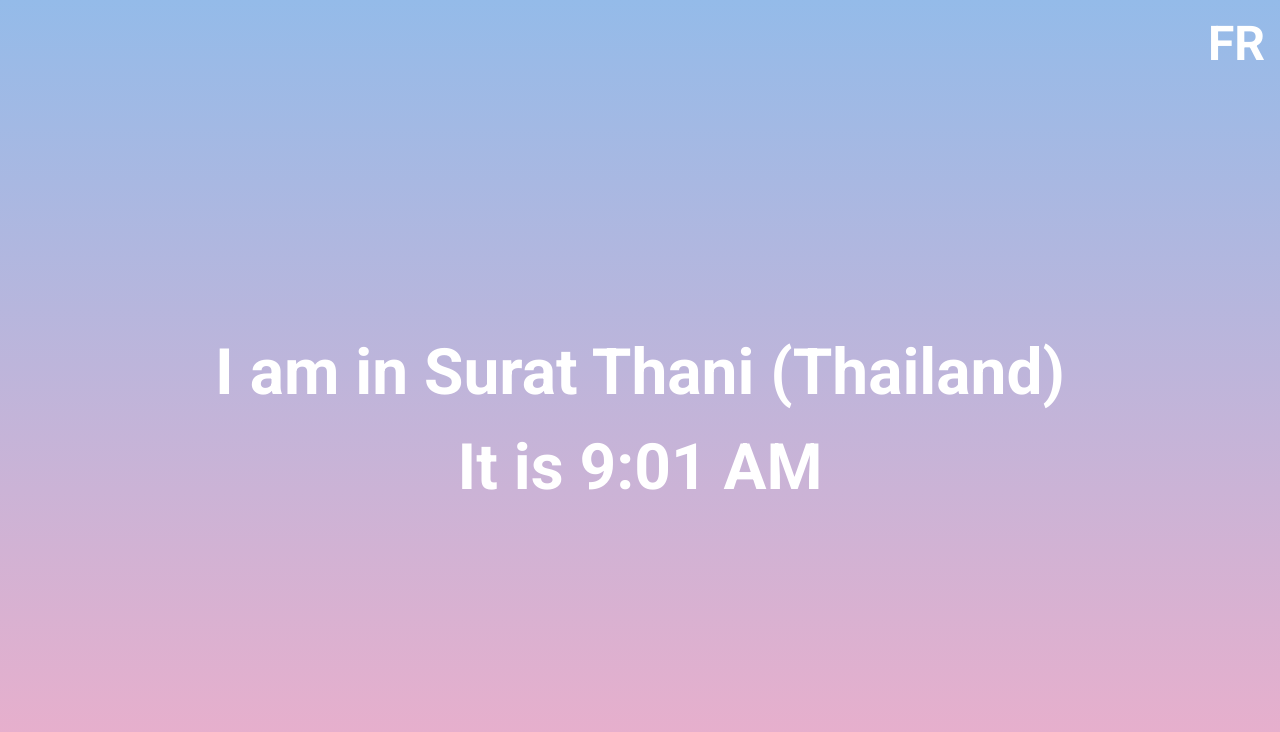
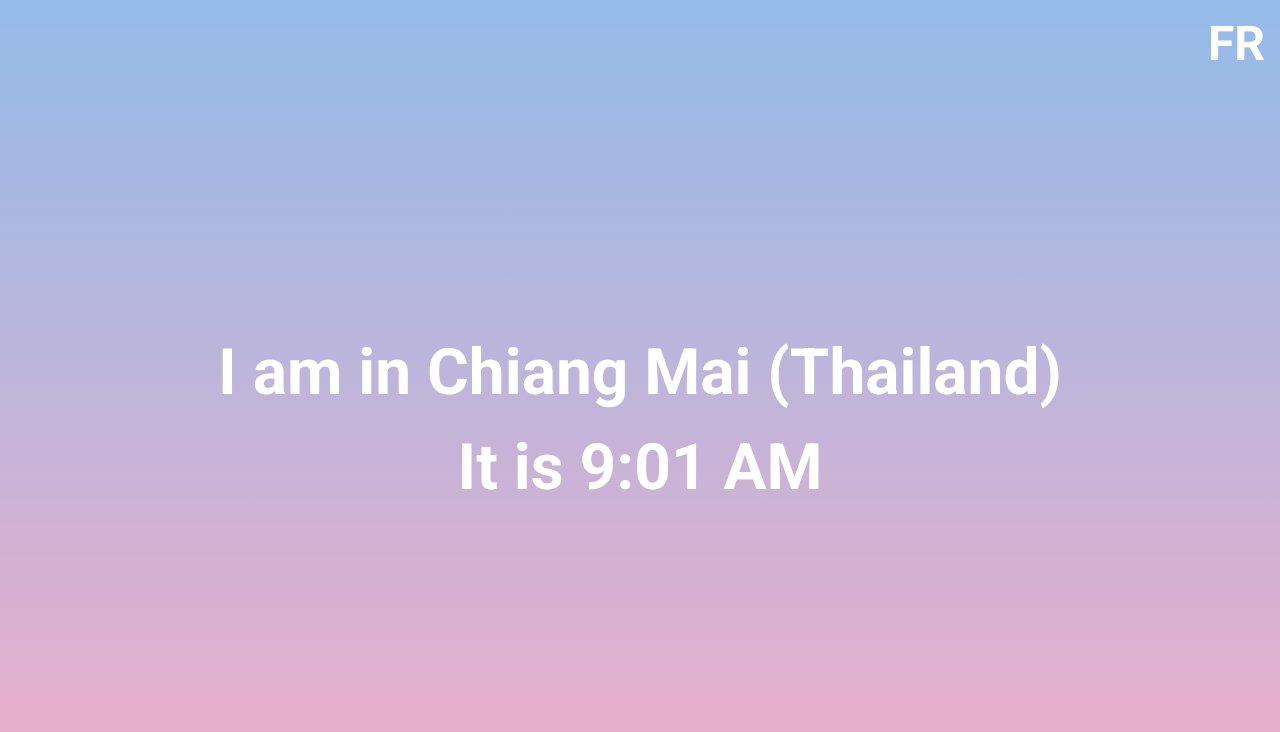
Before and after one commit to katima-g33k/where-am-i, a React (Create React App) app: page / in a window 1280 px wide. Shown: the top 732 px of the page. Built offline with nearby package versions, Linux system fonts and the light colour scheme.

Commit message:
Update location

```diff
--- a/package.json
+++ b/package.json
@@ -1,6 +1,6 @@
 {
   "name": "where-am-i",
-  "version": "0.1.8",
+  "version": "0.1.9",
   "homepage": "https://katima-g33k.github.io/where-am-i",
   "private": false,
   "dependencies": {
--- a/src/data/index.ts
+++ b/src/data/index.ts
@@ -3,8 +3,8 @@ import { Data } from "../types";
 const data: Data = {
   timeZone: "Asia/Bangkok",
   city: {
-    en: "Surat Thani",
-    fr: "Surat Thani",
+    en: "Chiang Mai",
+    fr: "Chiang Mai",
   },
   country: {
     en: "Thailand",
```
Also changed, not shown: 1 other file (tests, documents, lock files or other folders).
